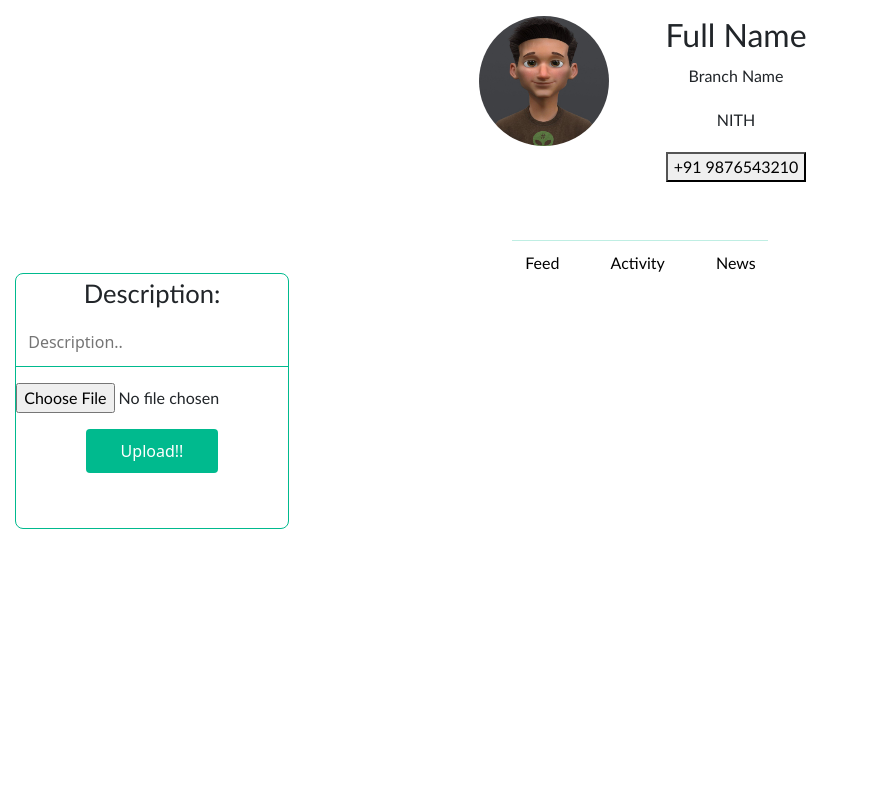
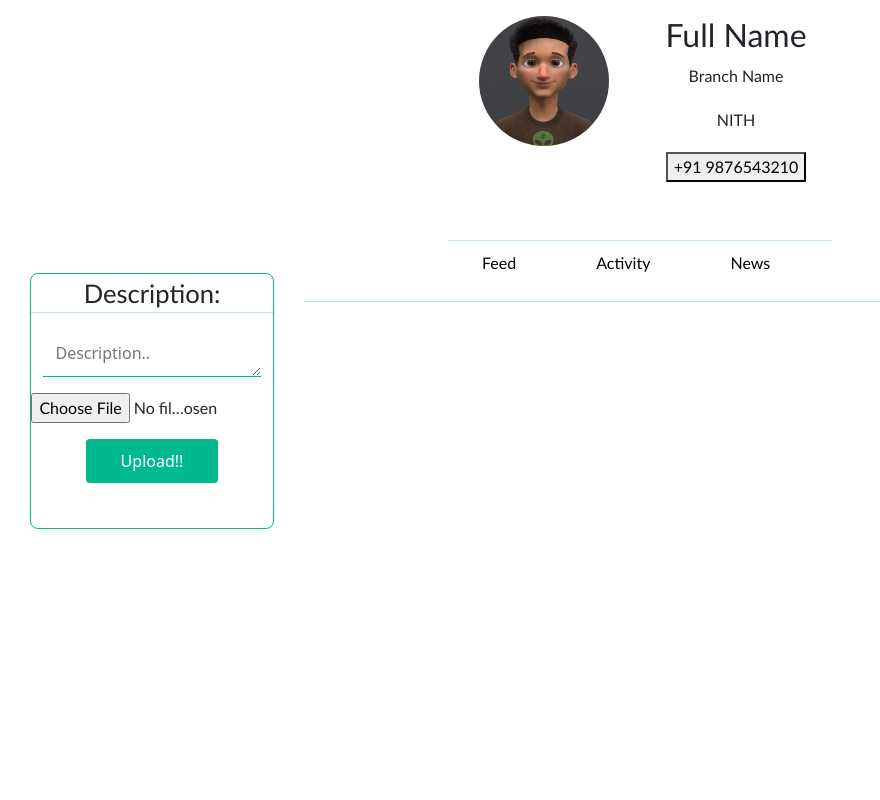
Before and after one commit to apex-blaze/NITHub, a React (Create React App) app in the folder client/: page /dashboard in a window 1280 px wide. Shown: the top 800 px of the page, without its empty margins (0-880 px from the left). Built offline with nearby package versions, Linux system fonts and the light colour scheme.

Commit message:
added styles on dashboard

```diff
--- a/client/src/components/Dashboard.jsx
+++ b/client/src/components/Dashboard.jsx
@@ -24,7 +24,9 @@ function Dashboard() {
               <div className="file">
               <form action="/Submit">
                     <label className="dashboard-para" style={{fontSize:"1.6rem"}} for="Description">Description:</label>
-                      <input  className="dashboard-input" type="text" id="Description" placeholder="Description.." required />
+        <hr className="profile-hr1" />
+
+                      <textarea rows="4" cols="50" className="dashboard-input" type="text" id="Description" placeholder="Description.." required />
 							         <input type="file" name="file" className="dashboard-para dashboard-file" required/>
                 <button className="submit-button">Upload!!</button>
 </form>
@@ -46,7 +48,11 @@ function Dashboard() {
          </a>
 
            </p>
+
      </div>
+
+     <hr className="profile-hr1" />
+
          <div className="collapse" id="activity">
            <div className="card card-body">
          <p className="dashboard-para">1st Notification:<a href="/Dashboard" alt="1st one" style={{color:"black"}}>hello! I'm First one</a></p>
--- a/client/src/components/css/Dashboard.css
+++ b/client/src/components/css/Dashboard.css
@@ -19,20 +19,33 @@
     margin: 0 auto;
 }
 .profile-hr{
-    width: 20%;
+    width: 30%;
     background-color: #00ba8e;
     height:0.08rem;
     border-radius: 1.5px solid #00ba8e;
     display: block;
     margin: 0 auto;
   }
+  .profile-hr1{
+    width: 100%;
+    background-color: #00916f;
+    height:1rem;
+border-radius: 1px solid #00916f;
+    display: block;
+    margin: 0 auto;
+  }
 .part1{
-    width:90%;
+    width:80%;
     height: 40%;
     border-radius: 8px;
     margin:1rem auto;
     border: 1px solid #00ba8e;
     margin: 2rem auto;
+
+}
+.file{
+    display: flex;
+    flex-direction: column;
 }
 .dashboard-file{
 width: 80%;
@@ -43,7 +56,13 @@ margin: 1rem auto;
 
 }
 .dashboard-input{
-    width: 50%;
+    width: 90%;
+    outline: none;
+    border-radius: 1px solid #00ba8e;
+    /* height: 10em; */
+    height: 3rem;
+    display: block;
+margin: 1rem auto;
 }
 .submit-button{
     display: block;
@@ -71,14 +90,14 @@ margin: 1rem auto;
 }
 .collapse-button {
     display: inline;
-    width: 30%;
+    width: 40%;
     border: none;
     background-color: white;
     color: black;
-    margin: 0rem 1.6rem;
+    margin: 0rem 2.5rem;
   }
 .wrap{
-    width: 42%;
+    width: 60%;
     display: block;
     margin: 0 auto;
 }
@@ -88,12 +107,14 @@ margin: 1rem auto;
 
      border-bottom: 2px solid #00ba8e;
      background-color: #cdf1ea;
-     color: black;
+     color: #00ba8e;
   }
 
   .collapse-button:focus{
     padding:4px 0px;
    border-bottom: 2px solid #00ba8e;
+   color: #00ba8e;
+
 }
 .Dashboard-down{
     display: grid;
```
